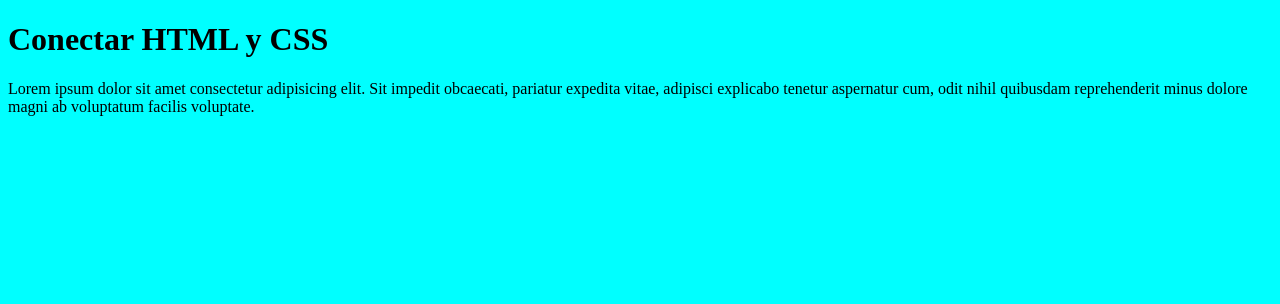
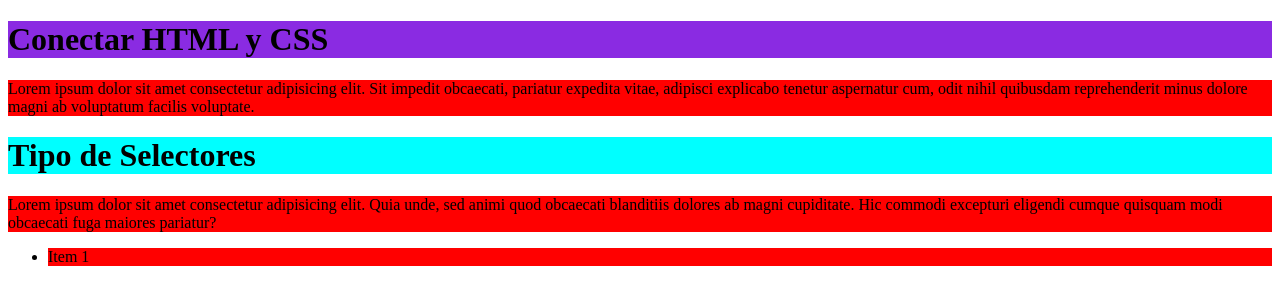
Before and after one commit to HTML-CSS-andJAVASCRIPT/2-CSS-Intro, a plain HTML site: page index.html in a window 1280 px wide. Drawn offline with Linux system fonts and the light colour scheme.

Commit message:
Selectores id y clase

```diff
--- a/css/styles.css
+++ b/css/styles.css
@@ -1,3 +1,28 @@
-body{
+
+/*Selector: */
+/*
+*{
     background-color:aqua;
 }
+h1 {
+    background-color: green;
+}
+p {
+    background-color: lightcoral;
+}
+ul{
+    background-color: red;
+}
+li{
+    background-color: blueviolet;
+}
+*/
+#title{
+    background-color: blueviolet;
+}
+.title{
+    background-color: cyan;
+}
+.text{
+    background-color: red;
+}
--- a/index.html
+++ b/index.html
@@ -5,7 +5,7 @@
     <meta http-equiv="X-UA-Compatible" content="IE=edge">
     <meta name="viewport" content="width=device-width, initial-scale=1.0">
     <link rel="stylesheet" href="./css/styles.css">
-    <title>Conectar HTML y CSS</title>
+    <title> HTML y CSS</title>
     <!--
     <style>
       @import url(./css/styles.css);
@@ -16,7 +16,12 @@
     <!--
     <h1 style='background-color: blue;'>Conectar HTML y CSS</h1>
     -->
-    <h1>Conectar HTML y CSS</h1>
-    <p>Lorem ipsum dolor sit amet consectetur adipisicing elit. Sit impedit obcaecati, pariatur expedita vitae, adipisci explicabo tenetur aspernatur cum, odit nihil quibusdam reprehenderit minus dolore magni ab voluptatum facilis voluptate.</p>
+    <h1 id="title">Conectar HTML y CSS</h1>
+    <p class="text">Lorem ipsum dolor sit amet consectetur adipisicing elit. Sit impedit obcaecati, pariatur expedita vitae, adipisci explicabo tenetur aspernatur cum, odit nihil quibusdam reprehenderit minus dolore magni ab voluptatum facilis voluptate.</p>
+    <h1 class="title">Tipo de Selectores</h1>
+    <p class="text">Lorem ipsum dolor sit amet consectetur adipisicing elit. Quia unde, sed animi quod obcaecati blanditiis dolores ab magni cupiditate. Hic commodi excepturi eligendi cumque quisquam modi obcaecati fuga maiores pariatur?</p>
+    <ul>
+        <li class="text">Item 1</li>
+    </ul>
 </body>
 </html>
```
Also changed, not shown: 1 other file.
